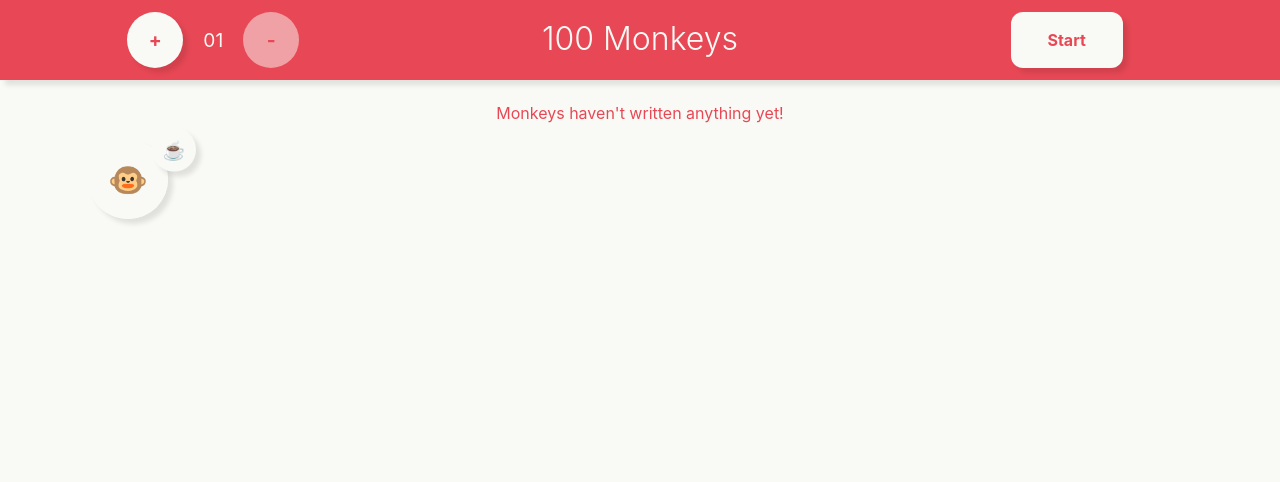
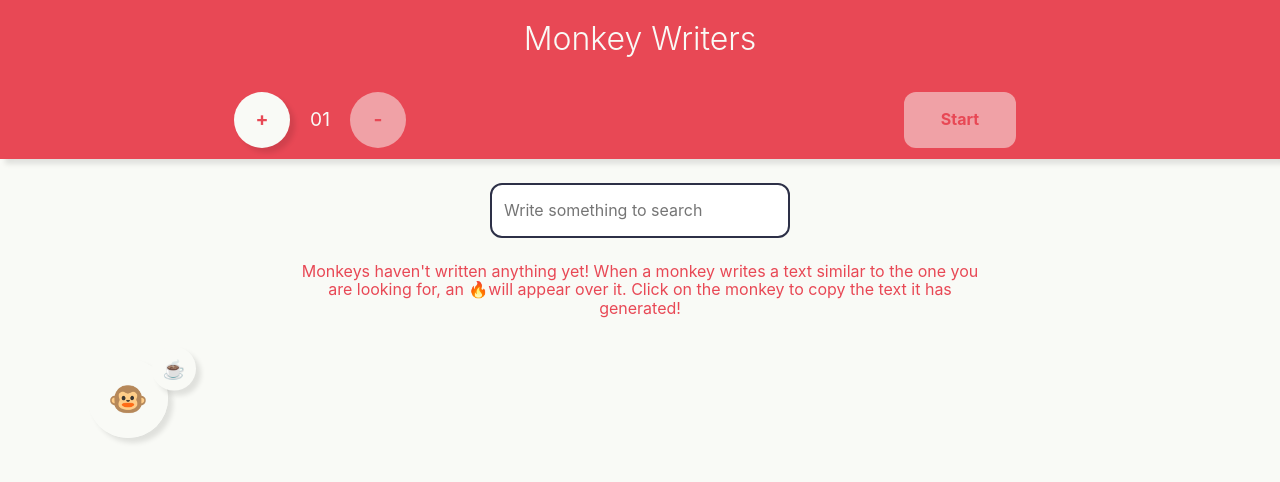
Before and after one commit to danielkvist/100-monkeys, a React (Create React App) app: page / in a window 1280 px wide. Shown: the top 482 px of the page. Built offline with nearby package versions, Linux system fonts and the light colour scheme.

Commit message:
feat(app): add search

```diff
--- a/package.json
+++ b/package.json
@@ -1,6 +1,6 @@
 {
-  "name": "100-monkeys",
-  "version": "0.1.0",
+	"name": "monkey-writers",
+	"version": "0.2.0",
 	"private": true,
 	"dependencies": {
 		"@testing-library/jest-dom": "^4.2.4",
--- a/src/components/App.js
+++ b/src/components/App.js
@@ -2,6 +2,7 @@ import React from 'react';
 
 import Counter from './counter';
 import Control from './control';
+import Search from './search';
 import Length from './length';
 import Monkeys from './monkeys';
 
@@ -10,10 +11,11 @@ function App() {
 		<div className="app">
 			<header className="app__header">
 				<Counter />
-				<h1 className="title">100 Monkeys</h1>
+				<h1 className="title">Monkey Writers</h1>
 				<Control />
 			</header>
 			<main>
+				<Search />
 				<Length />
 				<Monkeys />
 			</main>
--- a/src/components/control.js
+++ b/src/components/control.js
@@ -1,10 +1,11 @@
 import React from 'react';
-import { useRecoilState } from 'recoil';
+import { useRecoilState, useRecoilValue } from 'recoil';
 
-import { writingState } from '../recoil/atoms';
+import { writingState, searchState } from '../recoil/atoms';
 
 const Control = () => {
 	const [state, setState] = useRecoilState(writingState);
+	const searchTerm = useRecoilValue(searchState);
 
 	return (
 		<div className="control">
@@ -13,7 +14,11 @@ const Control = () => {
 					Stop
 				</button>
 			) : (
-				<button className="btn control__btn" onClick={() => setState(true)}>
+				<button
+					className="btn control__btn"
+					disabled={searchTerm === ''}
+					onClick={() => setState(true)}
+				>
 					Start
 				</button>
 			)}
--- a/src/components/counter.js
+++ b/src/components/counter.js
@@ -10,7 +10,7 @@ const Counter = () => {
 		<div className="counter">
 			<button
 				className="btn counter__btn"
-				disabled={counter >= 99}
+				disabled={counter >= 100}
 				onClick={() => setCount(counter + 1)}
 			>
 				+
--- a/src/components/length.js
+++ b/src/components/length.js
@@ -20,12 +20,17 @@ const Lenght = () => {
 	return (
 		<>
 			{writing || length !== 0 ? (
+				<p className="length">{length} letters generated!</p>
+			) : (
 				<p className="length">
-					{length} letters generated! To see what each monkey has written click
-					on it to copy its content automatically!
+					Monkeys haven't written anything yet! When a monkey writes a text
+					similar to the one you are looking for, an{' '}
+					<span role="img" aria-label="fire emoji">
+						🔥
+					</span>
+					will appear over it. Click on the monkey to copy the text it has
+					generated!
 				</p>
-			) : (
-				<p className="length">Monkeys haven't written anything yet! </p>
 			)}
 		</>
 	);
--- a/src/components/monkeys.js
+++ b/src/components/monkeys.js
@@ -1,9 +1,21 @@
 import React, { useState, useEffect } from 'react';
-import { useRecoilState } from 'recoil';
+import { useRecoilState, useRecoilValue } from 'recoil';
 import copy from 'copy-to-clipboard';
 
-import { counterState, writingState } from '../recoil/atoms';
+import { counterState, writingState, searchState } from '../recoil/atoms';
 import genRandomString from '../utils/gen-random-string';
+
+const MonekyMatch = ({ match }) => {
+	return (
+		<div className={`monkey__match ${match ? 'monkey__match--matched' : ''}`}>
+			{match ? (
+				<span role="img" aria-label="coffee">
+					🔥
+				</span>
+			) : null}
+		</div>
+	);
+};
 
 const MonkeyBadge = ({ writing }) => {
 	return (
@@ -20,8 +32,10 @@ const MonkeyBadge = ({ writing }) => {
 };
 
 const Monkey = () => {
+	const [text, setText] = useState(genRandomString());
+	const [match, setMatch] = useState(false);
 	const [writing, setWriting] = useRecoilState(writingState);
-	const [text, setText] = useState(genRandomString());
+	const searchTerm = useRecoilValue(searchState);
 
 	useEffect(() => {
 		if (!writing) return;
@@ -33,6 +47,12 @@ const Monkey = () => {
 		return () => clearInterval(interval);
 	}, [writing]);
 
+	useEffect(() => {
+		if (searchTerm.length >= text || searchTerm === '') return;
+
+		setMatch(text.includes(searchTerm));
+	}, [text, searchTerm]);
+
 	return (
 		<div
 			onClick={() => {
@@ -40,6 +60,7 @@ const Monkey = () => {
 				copy(text);
 			}}
 		>
+			<MonekyMatch match={match} />
 			<MonkeyBadge writing={writing} />
 			<span className="monkey" role="img" aria-label="monkey"></span>
 		</div>
--- /dev/null
+++ b/src/components/search.js
@@ -0,0 +1,28 @@
+import React from 'react';
+import { useRecoilState, useRecoilValue } from 'recoil';
+
+import { writingState, searchState } from '../recoil/atoms';
+
+const Search = () => {
+	const writing = useRecoilValue(writingState);
+	const [search, setSearch] = useRecoilState(searchState);
+
+	const handleChange = (e) => {
+		setSearch(e.target.value.toLowerCase().split(' ').join(''));
+	};
+
+	return (
+		<div className="search">
+			<input
+				onChange={handleChange}
+				value={search}
+				className="search__input"
+				type="text"
+				placeholder="Write something to search"
+				disabled={writing}
+			/>
+		</div>
+	);
+};
+
+export default Search;
--- a/src/index.css
+++ b/src/index.css
@@ -28,8 +28,9 @@ body {
 	box-shadow: 5px 5px 5px rgba(12, 12, 12, 0.1);
 	color: var(--beige);
 	display: grid;
-	grid-template-areas: 'counter title control';
-	grid-template-columns: repeat(3, 1fr);
+	grid-template-areas: 'title title' 'counter control';
+	grid-template-columns: repeat(2, 1fr);
+	grid-template-rows: repeat(2, 1fr);
 	justify-items: center;
 	margin-bottom: calc(var(--base) * 6);
 }
@@ -38,7 +39,6 @@ body {
 	grid-area: title;
 	text-align: center;
 	font-weight: 300;
-	word-break: break-all;
 }
 
 .counter {
@@ -86,17 +86,35 @@ body {
 	width: 7rem;
 }
 
+.search {
+	display: flex;
+	place-content: center;
+	margin-bottom: calc(var(--base) * 6);
+}
+
+.search__input {
+	border: 2px solid var(--gray);
+	padding: calc(var(--base) * 4) calc(var(--base) * 9);
+	padding-left: calc(var(--base) * 3);
+	border-radius: calc(var(--base) * 3);
+}
+
+.search__input:focus {
+	outline: none;
+	border: 2px solid var(--red);
+}
+
 .length {
 	animation: fade 0.5s ease-in-out forwards;
 	color: var(--red);
 	display: block;
-	margin-bottom: calc(var(--base) * 6);
 	margin: auto;
 	max-width: calc(var(--base) * 172);
 	text-align: center;
 }
 
 .monkeys {
+	margin-top: calc(var(--base) * 6);
 	display: grid;
 	gap: calc(var(--base) * 20);
 	grid-template-columns: repeat(5, 1fr);
@@ -149,6 +167,18 @@ span[aria-label='monkey']::before {
 	animation: up-and-down 0.7s ease-in-out alternate-reverse infinite;
 }
 
+.monkey__match {
+	opacity: 0;
+	position: absolute;
+	transform: translate(1.9rem, -1.15rem);
+	z-index: 99;
+	transition: opacity 0.7s;
+}
+
+.monkey__match--matched {
+	opacity: 1;
+}
+
 @keyframes fade {
 	0% {
 		opacity: 0;
@@ -188,12 +218,6 @@ span[aria-label='monkey']::before {
 	.monkeys {
 		grid-template-columns: repeat(3, 1fr);
 	}
-
-	.app__header {
-		grid-template-areas: 'title title' 'counter control';
-		grid-template-columns: repeat(2, 1fr);
-		grid-template-rows: repeat(2, 1fr);
-	}
 }
 
 @media screen and (max-width: 500px) {
--- a/src/recoil/atoms.js
+++ b/src/recoil/atoms.js
@@ -10,4 +10,9 @@ const writingState = atom({
 	default: false,
 });
 
-export { counterState, writingState };
+const searchState = atom({
+	key: 'searchState',
+	default: '',
+});
+
+export { counterState, writingState, searchState };
```
Also changed, not shown: 1 other file (tests, documents, lock files or other folders). Lines whose indentation alone changed are shown as unchanged.
